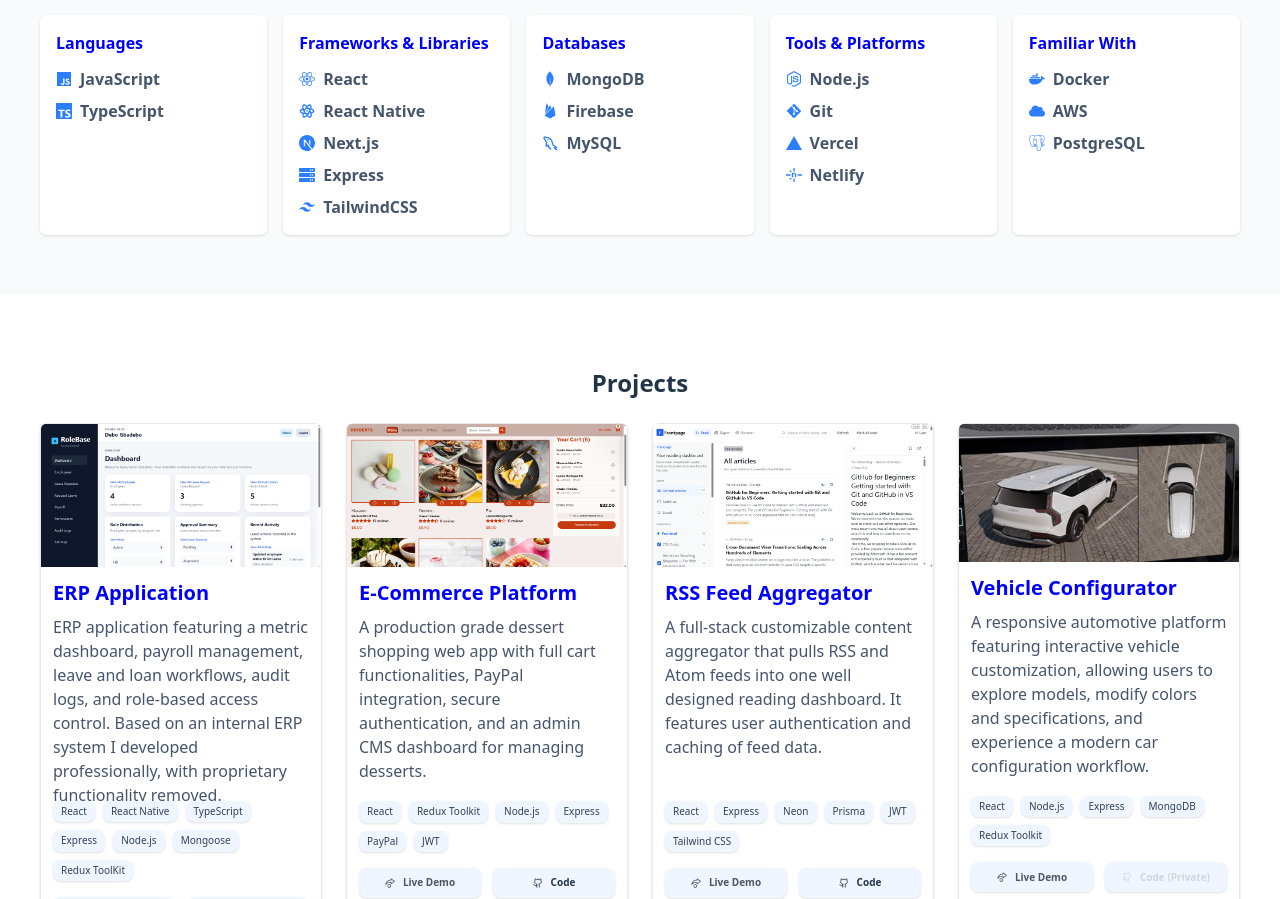
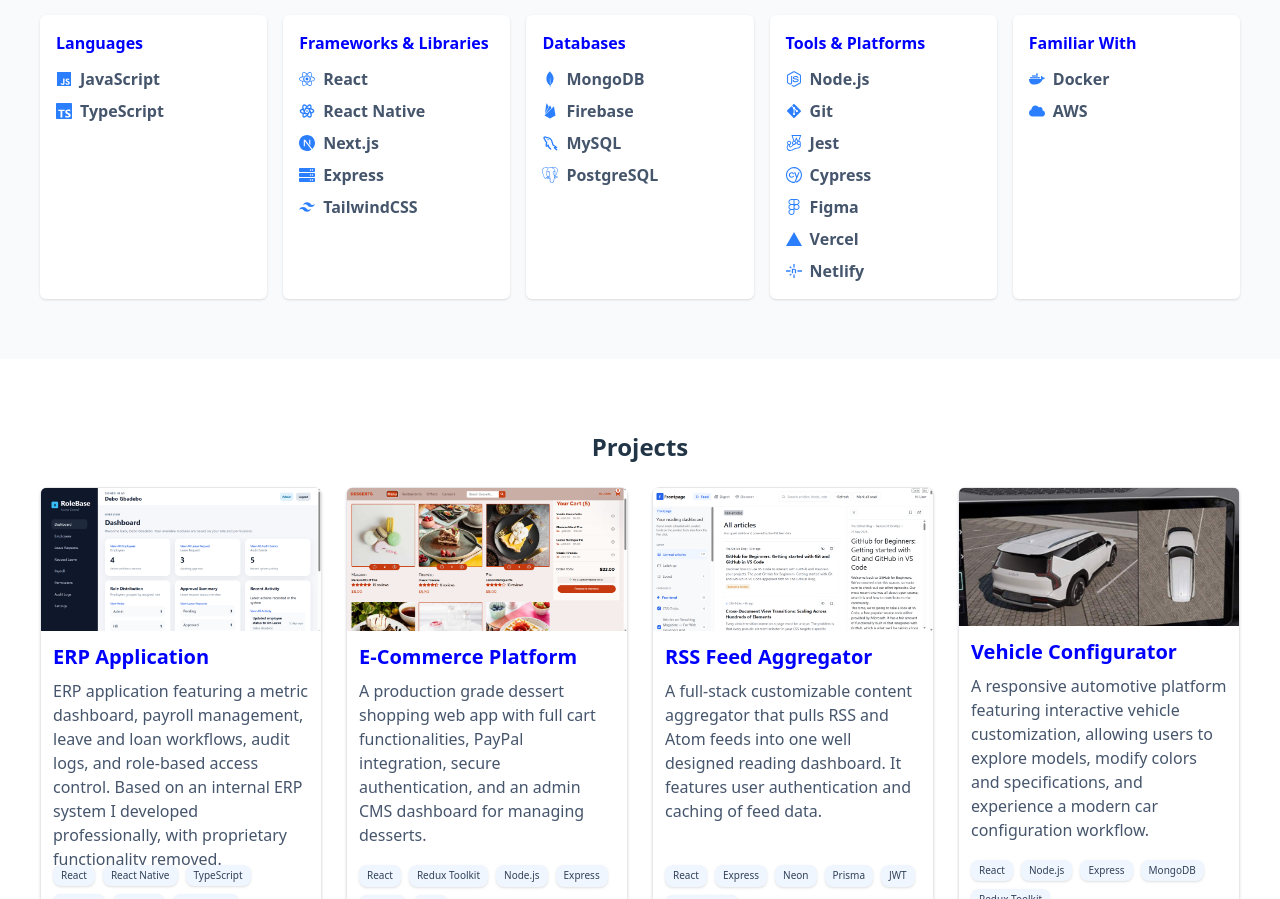
Before and after one commit to Jlbspyder/My-Portfolio, a React (Vite) app: page / in a window 1280 px wide. Shown: the part 1480-2379 px from the top of the page. Built offline with nearby package versions, Linux system fonts and the light colour scheme.

Commit message:
updated skills component

```diff
--- a/src/Skills.jsx
+++ b/src/Skills.jsx
@@ -1,10 +1,26 @@
 import React from "react";
 import { motion } from "framer-motion";
 import { IoLogoJavascript, IoLogoFirebase } from "react-icons/io5";
-import { SiTypescript, SiNetlify } from "react-icons/si";
-import { FaReact, FaGitAlt, FaServer, FaNodeJs, FaCloud, FaDocker } from "react-icons/fa";
+import {
+  FaReact,
+  FaGitAlt,
+  FaServer,
+  FaNodeJs,
+  FaCloud,
+  FaDocker,
+} from "react-icons/fa";
 import { RiTailwindCssFill } from "react-icons/ri";
-import { SiMongodb, SiNextdotjs, SiPostgresql, SiVercel } from "react-icons/si";
+import {
+  SiMongodb,
+  SiNextdotjs,
+  SiPostgresql,
+  SiTypescript,
+  SiVercel,
+  SiJest,
+  SiCypress,
+  SiNetlify,
+  SiFigma
+} from "react-icons/si";
 import { TbBrandReactNative, TbBrandMysql } from "react-icons/tb";
 
 const Skills = ({ dark }) => {
@@ -62,6 +78,10 @@
           stack: "MySQL",
           icon: <TbBrandMysql />,
         },
+        {
+          stack: "PostgreSQL",
+          icon: <SiPostgresql />,
+        },
       ],
     },
     {
@@ -76,29 +96,37 @@
           icon: <FaGitAlt />,
         },
         {
+          stack: "Jest",
+          icon: <SiJest />,
+        },
+        {
+          stack: "Cypress",
+          icon: <SiCypress />,
+        },
+        {
+          stack: "Figma",
+          icon: <SiFigma />,
+        },
+        {
           stack: "Vercel",
           icon: <SiVercel />,
         },
-       {
-        stack: "Netlify",
-        icon: <SiNetlify />,
-      },
+        {
+          stack: "Netlify",
+          icon: <SiNetlify />,
+        },
       ],
     },
     {
       title: "Familiar With",
       type: [
-       {
+        {
           stack: "Docker",
           icon: <FaDocker />,
         },
         {
           stack: "AWS",
           icon: <FaCloud />,
-        },
-        {
-          stack: "PostgreSQL",
-          icon: <SiPostgresql />,
         },
       ],
     },
```
